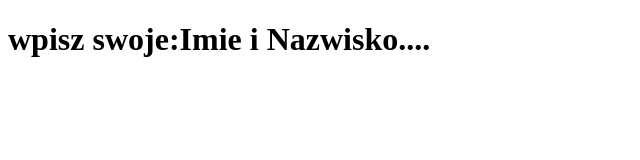
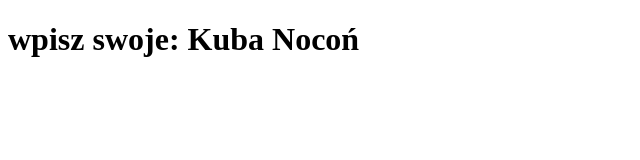
Before and after one commit to KonneckY/korona-01-kuba-nocon, a plain HTML site: page index.html in a window 1280 px wide. Shown: the whole page, without its empty margins (0-640 px from the left). Drawn offline with Linux system fonts and the light colour scheme.

Commit message:
Update index.html

```diff
--- a/index.html
+++ b/index.html
@@ -7,7 +7,7 @@
   </head>
 
   <body>
-  <h1>wpisz swoje:Imie i Nazwisko....</h1>
+  <h1>wpisz swoje: Kuba Nocoń</h1>
 
     <script src="index.js"></script>
   </body>
```
